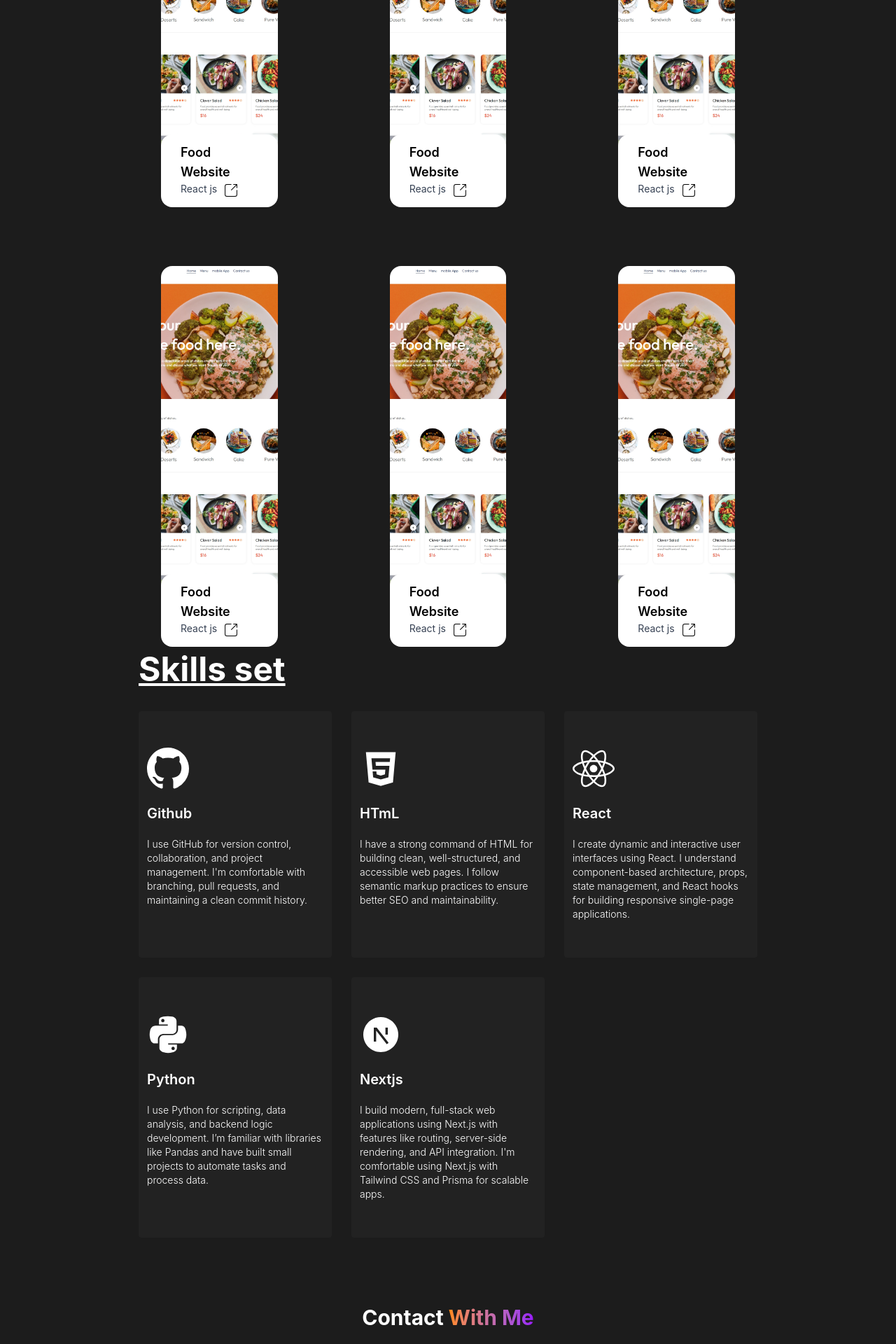
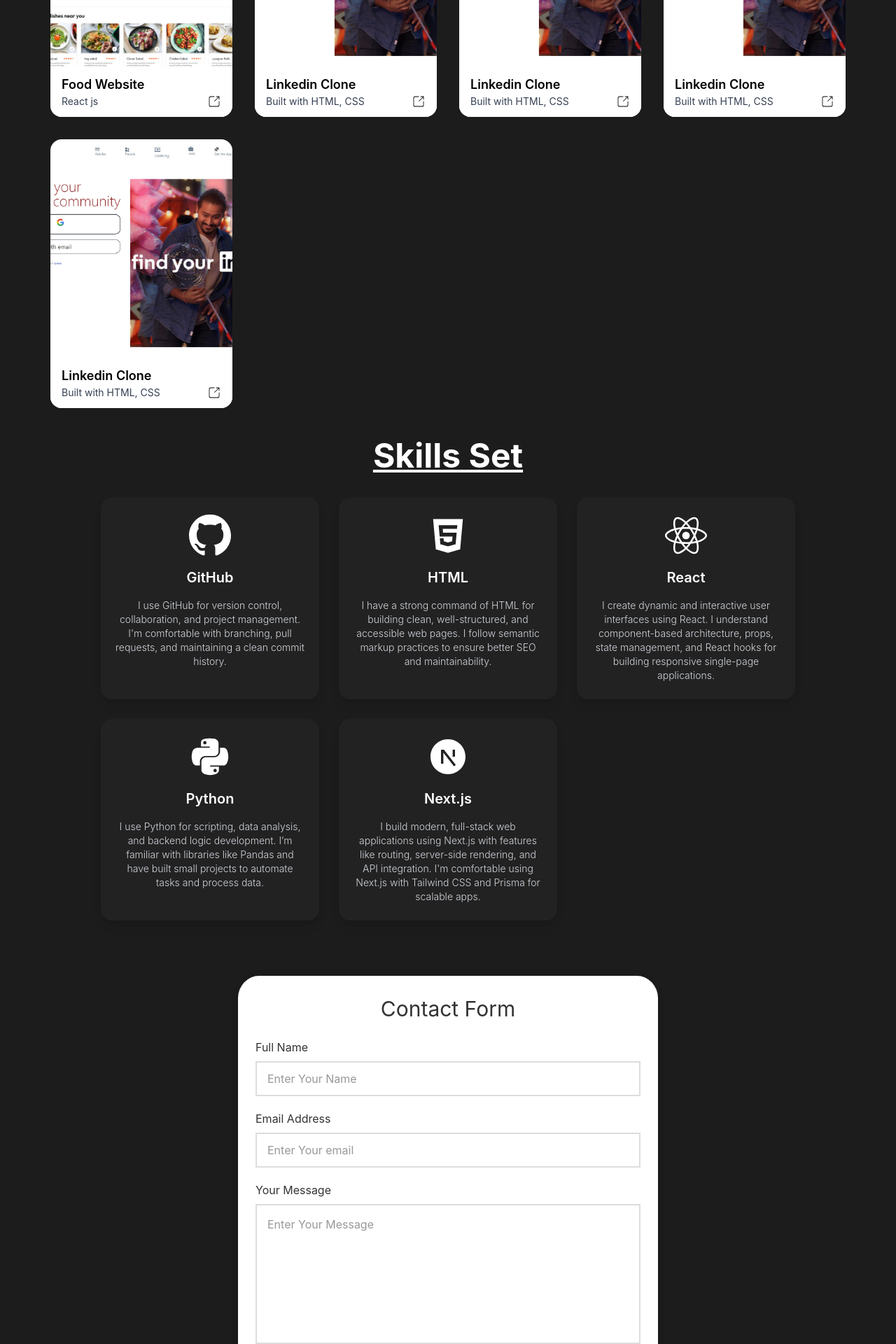
Before and after one commit to khademonika/Portfolionew, a React (Vite) app: page / in a window 1280 px wide. Shown: the part 820-2740 px from the top of the page at 70% size. Built offline with nearby package versions, Linux system fonts and the light colour scheme.

Commit message:
worked on responsiveness

```diff
--- a/package.json
+++ b/package.json
@@ -18,7 +18,11 @@
     "react": "^19.0.0",
     "react-dom": "^19.0.0",
     "react-icons": "^5.5.0",
+    "react-responsive-carousel": "^3.2.23",
+    "react-slick": "^0.30.3",
     "shadcn-ui": "^0.9.5",
+    "slick-carousel": "^1.8.1",
+    "sweetalert2": "^11.22.0",
     "tailwind-merge": "^3.1.0",
     "tailwindcss": "^4.1.1",
     "tw-animate-css": "^1.2.5"
--- a/src/App.jsx
+++ b/src/App.jsx
@@ -10,7 +10,7 @@
 
 function App() {
   return (
-    <div className='mx-12 box-border my-5'>
+    <div className='sm:mx-12 mx-5 box-border my-5'>
       <Header/>
      <div>
      <Home/>
--- /dev/null
+++ b/src/Contact.css
@@ -0,0 +1,58 @@
+.contact{
+    display: flex;
+    justify-content: center;
+    align-items: center;
+    min-height:100vh ;
+}
+form{
+    max-width: 600px;
+    width: 100%;
+    background: #fff;
+    padding: 25px 25px 30px;
+    box-shadow: 0 0 10px rgba(0, 0,0, .1);
+    color: #333;
+    margin: 25px;
+    border-radius: 5%;
+
+}
+form h2{
+    font-size: 30px;
+    text-align: center;
+}
+form .input-box{
+    margin-top: 20px;
+}
+
+.input-box .field{
+    width: 100%;
+    height: 50px;
+    background: transparent;
+    border: 2px solid #ddd;
+    outline: none;
+    padding: 15px ;
+    font-size: 16px;
+    color: #333;
+    margin-top: 8px;
+}
+.input-box .field.mess{
+    height:200px;
+    resize: none;
+}
+
+form button{
+    width: 100%;
+    height: 55px;
+    background: #826afb;
+    border: none;
+    border-radius:6px ;
+    box-shadow: 0 0 10px rgba(0, 0,0, .1);
+    cursor: pointer;
+    font-size: 16px;
+    color: #fff;
+    font-weight: 500;
+    margin-top: 25px;
+    transition: .5x;
+}
+form button:hover{
+    background: #624ec6;
+}
--- a/src/Contact.jsx
+++ b/src/Contact.jsx
@@ -1,29 +1,86 @@
-import React, { useState } from 'react'
+// import React, { useState } from 'react'
 
-function Contact() {
+// function Contact() {
 
-  return (
-    <div className='my-24 ' id='contact'>
-      <h3 className='text-3xl font-bold text-center my-10 text-white'>Contact <span className='bg-gradient-to-r from-orange-400 to-purple-600 bg-clip-text text-transparent'>With Me</span></h3>
-      <div className='bg-gradient-to-r text-white lg:flex from-orange-400 to-purple-600 px-10 py-5 rounded-tr-[60px] w-full rounded-bl-[60px] rounded-md'>
-      <div className='lg:w-[50%] text-xl font-semibold mt-5'>
- <p>Email: monikakhade2013@gmail.com</p>
+//   return (
+//     <div className='my-24 ' id='contact'>
+//       <h3 className='text-3xl font-bold text-center my-10 text-white'>Contact <span className='bg-gradient-to-r from-orange-400 to-purple-600 bg-clip-text text-transparent'>With Me</span></h3>
+//       <div className='bg-gradient-to-r text-white lg:flex from-orange-400 to-purple-600 px-10 py-5 rounded-tr-[60px] w-full rounded-bl-[60px] rounded-md'>
+//       <div className='lg:w-[50%] text-xl font-semibold mt-5'>
+//  <p>Email: monikakhade2013@gmail.com</p>
 
-      </div>
-      <div >
-       <div className='lg:flex'>
-       <input type="text" className='px-3 mb-2 mr-2 bg-white rounded-md py-1 text-xl placeholder:text-gray-600' placeholder="Your Name" />
-       <input type="text" className='px-3 mb-2 bg-white rounded-md py-1 text-xl placeholder:text-gray-600 ' placeholder="Your Phone Number"/>
-       </div>
-        <input type="text" className='px-3 mb-2 bg-white rounded-md py-1 text-xl placeholder:text-gray-600 ' placeholder="Your Email"/><br />
-        <textarea name="message" className='mb-2 border-none outline-none text-black px-5 py-2 lg:w-full bg-white rounded-md' cols={45} rows={8} placeholder='Your message'></textarea>
-<button className='mx-2 w-full py-2 rounded-md text-black bg-white font-semibold'>Send Message</button>
+//       </div>
+//       <div >
+//        <div className='lg:flex'>
+//        <input type="text" className='px-3 mb-2 mr-2 bg-white rounded-md py-1 text-xl placeholder:text-gray-600' placeholder="Your Name" />
+//        <input type="text" className='px-3 mb-2 bg-white rounded-md py-1 text-xl placeholder:text-gray-600 ' placeholder="Your Phone Number"/>
+//        </div>
+//         <input type="text" className='px-3 mb-2 bg-white rounded-md py-1 text-xl placeholder:text-gray-600 ' placeholder="Your Email"/><br />
+//         <textarea name="message" className='mb-2 border-none outline-none text-black px-5 py-2 lg:w-full bg-white rounded-md' cols={45} rows={8} placeholder='Your message'></textarea>
+// <button className='mx-2 w-full py-2 rounded-md text-black bg-white font-semibold'>Send Message</button>
 
-      </div>
-      </div>
+//       </div>
+//       </div>
 
-    </div>
-  )
+//     </div>
+//   )
+// }
+
+// export default Contact
+import React, { useRef } from "react";
+import './Contact.css'
+import Swal from 'sweetalert2'
+
+const Contact = () => {
+    const formRef = useRef(); // Create a reference for the form
+
+    const onSubmit = async (event) => {
+        event.preventDefault();
+        const formData = new FormData(event.target);
+        formData.append("access_key", "7a006581-2de0-4fdf-b603-003a8f687428");
+
+        const object = Object.fromEntries(formData);
+        const json = JSON.stringify(object);
+
+        const res = await fetch("https://api.web3forms.com/submit", {
+            method: "POST",
+            headers: {
+                "Content-Type": "application/json",
+                Accept: "application/json"
+            },
+            body: json
+        }).then((res) => res.json());
+
+        if (res.success) {
+            Swal.fire({
+                title: "Success!",
+                text: "Your message sent successfully.",
+                icon: "success"
+            });
+            formRef.current.reset();
+        }
+    };
+
+    return (
+        <section className="contact">
+            <form onSubmit={onSubmit} ref={formRef}>
+                <h2>Contact Form</h2>
+                <div className="input-box">
+                    <label>Full Name</label>
+                    <input type="text" className="field" placeholder="Enter Your Name" required name="name" />
+                </div>
+                <div className="input-box">
+                    <label>Email Address</label>
+                    <input type="email" className="field" placeholder="Enter Your email" required name="email" />
+                </div>
+                <div className="input-box">
+                    <label>Your Message</label>
+                    <textarea name="message" className="field mess" placeholder="Enter Your Message"></textarea>
+                </div>
+                <button type="submit">Send Message</button>
+            </form>
+        </section>
+    );
 }
 
-export default Contact
+export default Contact;
--- a/src/Projects.jsx
+++ b/src/Projects.jsx
@@ -41,17 +41,13 @@
     //       <ProjectComponent bg="TodoBG" language='React' name="Todo App" link="https://todoappmk.netlify.app/" />
     //     </div> */}
     //   </Carousel></div>
-    <div className='grid grid-cols-3 gap-24'>
-
-        <ProjectComponent bg="Foodbg" language='React js' name="Food Website" link="https://food-websitemk.netlify.app"/>
-         <ProjectComponent bg="Foodbg" language='React js' name="Food Website" link="https://food-websitemk.netlify.app"/>
-           <ProjectComponent bg="Foodbg" language='React js' name="Food Website" link="https://food-websitemk.netlify.app"/>
-           <ProjectComponent bg="Foodbg" language='React js' name="Food Website" link="https://food-websitemk.netlify.app"/>
-           <ProjectComponent bg="Foodbg" language='React js' name="Food Website" link="https://food-websitemk.netlify.app"/>
-           <ProjectComponent bg="Foodbg" language='React js' name="Food Website" link="https://food-websitemk.netlify.app"/>
-
-
-    </div>
+<div className="grid grid-cols-1 sm:grid-cols-2 md:grid-cols-3 lg:grid-cols-4 gap-4 px-4">
+  <ProjectComponent bg="Foodbg" language="React js" name="Food Website" link="https://food-websitemk.netlify.app" />
+  <ProjectComponent bg="Linkdeinbg" language="Built with HTML, CSS" name="Linkedin Clone" link="https://prismatic-snickerdoodle-14a06f.netlify.app" />
+  <ProjectComponent bg="Linkdeinbg" language="Built with HTML, CSS" name="Linkedin Clone" link="https://prismatic-snickerdoodle-14a06f.netlify.app" />
+  <ProjectComponent bg="Linkdeinbg" language="Built with HTML, CSS" name="Linkedin Clone" link="https://prismatic-snickerdoodle-14a06f.netlify.app" />
+  <ProjectComponent bg="Linkdeinbg" language="Built with HTML, CSS" name="Linkedin Clone" link="https://prismatic-snickerdoodle-14a06f.netlify.app" />
+</div>
 
 
   )
--- a/src/Skills.jsx
+++ b/src/Skills.jsx
@@ -43,22 +43,40 @@
     //     </div>
     //   </div>
     // </div>
-    <div>
-      <h1 className='text-5xl my-9 font-bold underline  text-white '>Skills set</h1>
-   <div className='grid grid-cols-3 gap-7'>
-       <SkillComp Name = "Github" des="I use GitHub for version control, collaboration,
-       and project management. I'm comfortable with branching, pull requests, and maintaining a clean commit history." icon={<BsGithub/>}/>
-      <SkillComp Name = "HTmL" des="I have a strong command of HTML for building clean, well-structured,
-       and accessible web pages. I follow semantic markup practices to ensure better SEO and maintainability." icon={<DiHtml5/>}/>
-      <SkillComp Name = "React" des="I create dynamic and interactive user interfaces using React. I understand component-based architecture, props,
-       state management, and React hooks for building responsive single-page applications." icon={<FaReact/>}/>
-      <SkillComp Name = "Python" des="I use Python for scripting, data analysis, and backend logic development.
-       I’m familiar with libraries like Pandas and have built small projects to automate tasks and process data." icon={<FaPython/>}/>
-      <SkillComp Name = "Nextjs" des="I build modern, full-stack web applications using Next.js with features like routing, server-side rendering,
-      and API integration. I'm comfortable using Next.js with Tailwind CSS and Prisma for scalable apps." icon={<RiNextjsFill/>}/>
-   </div>
+  <div className="px-4 sm:px-6 md:px-12 lg:px-24">
+  <h1 className="text-3xl sm:text-4xl md:text-5xl my-9 font-bold underline text-white text-center">
+    Skills Set
+  </h1>
 
-    </div>
+  <div className="grid grid-cols-1 sm:grid-cols-2 lg:grid-cols-3 gap-7">
+    <SkillComp
+      Name="GitHub"
+      des="I use GitHub for version control, collaboration, and project management. I'm comfortable with branching, pull requests, and maintaining a clean commit history."
+      icon={<BsGithub />}
+    />
+    <SkillComp
+      Name="HTML"
+      des="I have a strong command of HTML for building clean, well-structured, and accessible web pages. I follow semantic markup practices to ensure better SEO and maintainability."
+      icon={<DiHtml5 />}
+    />
+    <SkillComp
+      Name="React"
+      des="I create dynamic and interactive user interfaces using React. I understand component-based architecture, props, state management, and React hooks for building responsive single-page applications."
+      icon={<FaReact />}
+    />
+    <SkillComp
+      Name="Python"
+      des="I use Python for scripting, data analysis, and backend logic development. I’m familiar with libraries like Pandas and have built small projects to automate tasks and process data."
+      icon={<FaPython />}
+    />
+    <SkillComp
+      Name="Next.js"
+      des="I build modern, full-stack web applications using Next.js with features like routing, server-side rendering, and API integration. I'm comfortable using Next.js with Tailwind CSS and Prisma for scalable apps."
+      icon={<RiNextjsFill />}
+    />
+  </div>
+</div>
+
   );
 }
 
--- a/src/component/ProjectComponent.jsx
+++ b/src/component/ProjectComponent.jsx
@@ -3,21 +3,18 @@
 
 export default function ProjectComponent({ link, language, name, bg }) {
   return (
-
-  <div className=' mx-4 rounded-2xl '>
-    <a href={link} target="_blank" rel="noopener noreferrer ">
-      <div
-      className={`relative ${bg} h-[100px] m-4 rounded-2xl  duration-500 `}
-    >
-
-        <div className="relative  top-[440px]  w-full px-7 bg-white p-3 rounded-2xl">
-          <h1 className="text-black font-semibold text-lg">{name}</h1>
-          <p className="text-sm text-gray-700 flex ">{language}   <span className='  ml-2 text-2xl text-black  top-2'><CiShare1 /></span></p>
-
+    <div className="mx-auto w-full max-w-sm p-2">
+      <a href={link} target="_blank" rel="noopener noreferrer">
+        <div className={`relative ${bg} h-60 sm:h-72 md:h-80 lg:h-96 rounded-2xl transition duration-300 hover:scale-105`}>
+          <div className="absolute bottom-0 w-full px-4 py-1 sm:py-3 bg-white bg-opacity-90 backdrop-blur-sm rounded-b-2xl">
+            <h1 className="text-black font-semibold text-sm sm:text-lg">{name}</h1>
+            <p className="text-sm text-gray-700 flex items-center justify-between">
+              {language}
+              <span className="text-xl text-black"><CiShare1 /></span>
+            </p>
+          </div>
         </div>
-
+      </a>
     </div>
-    </a>
-  </div>
   );
 }
--- a/src/component/SkillComp.jsx
+++ b/src/component/SkillComp.jsx
@@ -1,16 +1,15 @@
-import React from 'react'
-import { RiNextjsFill } from 'react-icons/ri'
+import React from 'react';
 
-function SkillComp({icon,Name,des}) {
+function SkillComp({ icon, Name, des }) {
   return (
-    <div className='bg-[#222222] rounded px-3 py-3 text-white font-semibold'>
-<div className='py-10'>
-    <p className='text-6xl text-white'>{icon}   </p>
-<p className='text-xl py-5'>{Name}</p>
-<p className='text-sm font-light'>{des}</p>
+    <div className="bg-[#222222] rounded-2xl px-5 py-6 text-white font-semibold shadow-lg hover:scale-105 transition-transform duration-300">
+      <div className="flex flex-col items-center text-center space-y-4">
+        <div className="text-5xl sm:text-6xl">{icon}</div>
+        <p className="text-lg sm:text-xl">{Name}</p>
+        <p className="text-sm font-light text-gray-300 max-w-xs">{des}</p>
+      </div>
     </div>
-</div>
-  )
+  );
 }
 
-export default SkillComp
+export default SkillComp;
--- a/src/index.css
+++ b/src/index.css
@@ -5,27 +5,27 @@
   font-family: "Inter", sans-serif;
   font-optical-sizing: auto;
   font-style: normal;
-  padding: 0 150px;
+  /* padding: 0 150px; */
 }
 .ATMbg {
   background-image: url('./assets/ATM.jpeg');
   background-size: cover;
   background-position: center;
-  height: 500px;
+  /* height: 500px; */
 
 }
 .Foodbg {
   background-image: url('./assets/Food-web.jpeg');
   background-size: cover;
   background-position: center;
-  height: 500px;
+  /* height: auto; */
 
 }
 .Linkdeinbg {
   background-image: url('./assets/Linkedin.jpeg');
   background-size: cover;
   background-position: center;
-  height: 500px;
+  /* height: 500px; */
 
 }
 .Patientbg{
```
Also changed, not shown: src/Home.jsx (+22 -11 lines), src/component/Header.jsx (+11 -5 lines), 1 other file (tests, documents, lock files or other folders).
